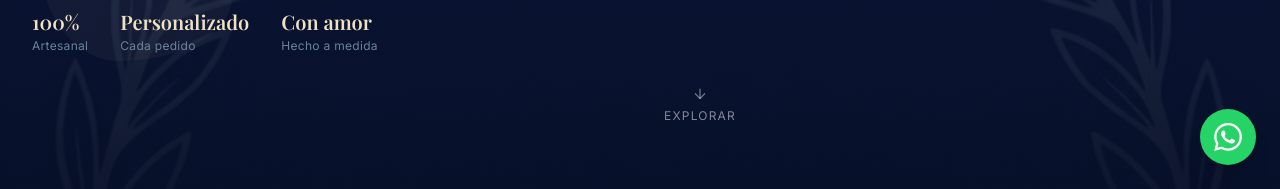
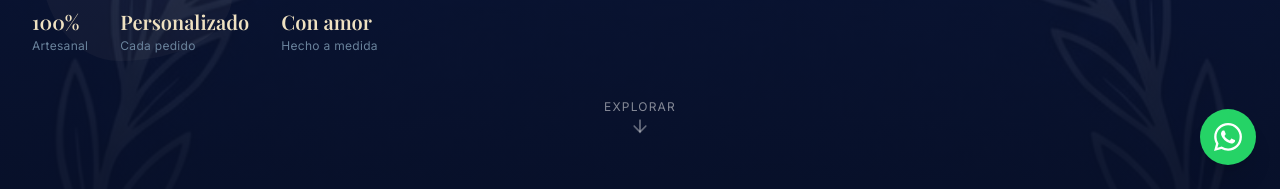
Before and after one commit to NachoLedesma33/Blue-Velvet, a React (Vite) app: page / in a window 1280 px wide. Shown: the part 611-800 px from the top of the page. Built offline with nearby package versions, Linux system fonts and the light colour scheme; a web font is replaced by a local one.

Commit message:
fix: bounce only on arrow, text stays static for reliable click

```diff
--- a/src/components/landing/Hero.tsx
+++ b/src/components/landing/Hero.tsx
@@ -78,10 +78,10 @@ export default function Hero() {
       <a
         href="#productos"
         onClick={scrollToProducts}
-        className="absolute bottom-8 left-1/2 -translate-x-1/2 flex flex-col items-center gap-1.5 cursor-pointer px-6 py-4 animate-bounce"
+        className="absolute bottom-8 left-1/2 -translate-x-1/2 flex flex-col items-center gap-1.5 cursor-pointer px-6 py-4 group"
       >
-        <ArrowDown className="w-4 h-4 text-white/40" />
-        <span className="text-white/50 text-xs font-body tracking-widest uppercase">Explorar</span>
+        <span className="text-white/50 text-xs font-body tracking-widest uppercase group-hover:text-white/80 transition-colors">Explorar</span>
+        <ArrowDown className="w-5 h-5 text-white/40 group-hover:text-white/70 transition-colors animate-bounce" />
       </a>
 
       {/* Stars decoration */}
```
